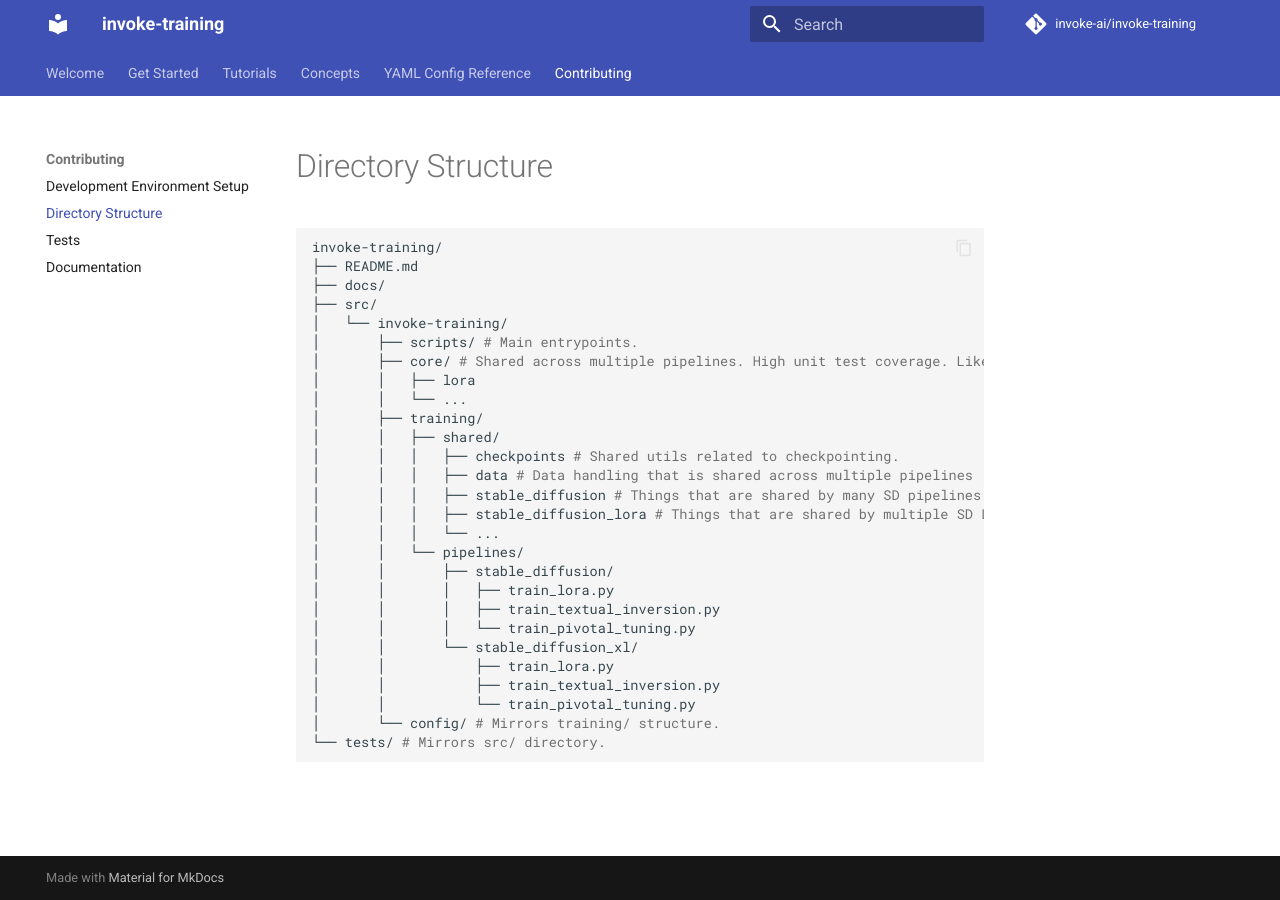
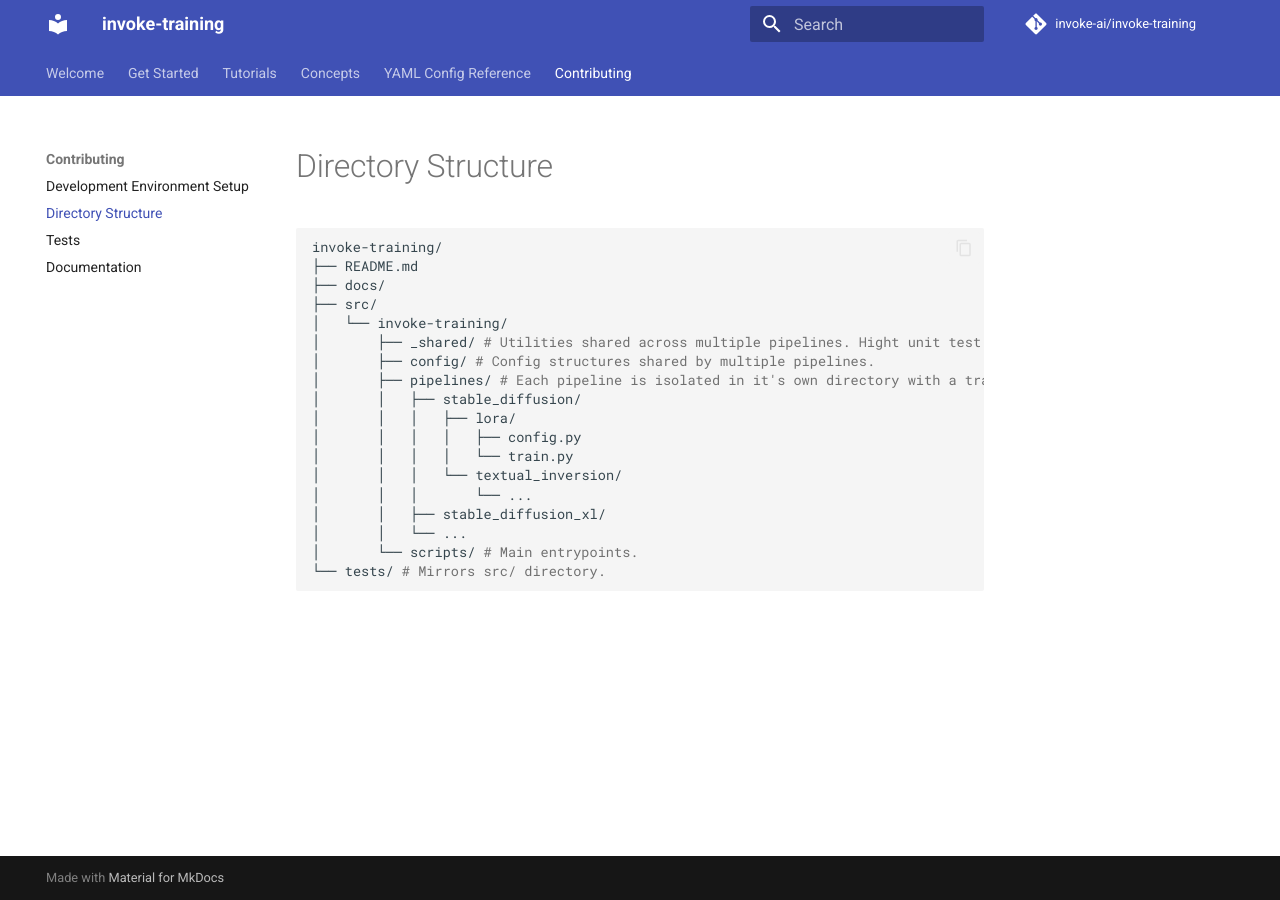
Before and after one commit to invoke-ai/invoke-training, an MkDocs documentation site: the page built from docs/contributing/directory_structure.md, in a window 1280 px wide. Built offline with MkDocs 1.6.1 and Material for MkDocs 9.7.7, drawn with Linux system fonts in a browser that asks for light colours; comment, search, counter and statistics services are not loaded.

Commit message:
Update directory structure docs.

````diff
--- a/docs/contributing/directory_structure.md
+++ b/docs/contributing/directory_structure.md
@@ -6,26 +6,17 @@
 ├── docs/
 ├── src/
 │   └── invoke-training/
-│       ├── scripts/ # Main entrypoints.
-│       ├── core/ # Shared across multiple pipelines. High unit test coverage. Likely to be imported by downstream libraries.
-│       │   ├── lora
+│       ├── _shared/ # Utilities shared across multiple pipelines. Hight unit test coverage.
+│       ├── config/ # Config structures shared by multiple pipelines.
+│       ├── pipelines/ # Each pipeline is isolated in it's own directory with a train.py and config.py.
+│       │   ├── stable_diffusion/
+│       │   │   ├── lora/
+│       │   │   │   ├── config.py
+│       │   │   │   └── train.py
+│       │   │   └── textual_inversion/
+│       │   │       └── ...
+│       │   ├── stable_diffusion_xl/
 │       │   └── ...
-│       ├── training/
-│       │   ├── shared/
-│       │   │   ├── checkpoints # Shared utils related to checkpointing.
-│       │   │   ├── data # Data handling that is shared across multiple pipelines
-│       │   │   ├── stable_diffusion # Things that are shared by many SD pipelines.
-│       │   │   ├── stable_diffusion_lora # Things that are shared by multiple SD LoRA pipelines.
-│       │   │   └── ...
-│       │   └── pipelines/
-│       │       ├── stable_diffusion/
-│       │       │   ├── train_lora.py
-│       │       │   ├── train_textual_inversion.py
-│       │       │   └── train_pivotal_tuning.py
-│       │       └── stable_diffusion_xl/
-│       │           ├── train_lora.py
-│       │           ├── train_textual_inversion.py
-│       │           └── train_pivotal_tuning.py
-│       └── config/ # Mirrors training/ structure.
+│       └── scripts/ # Main entrypoints.
 └── tests/ # Mirrors src/ directory.
 ```
````
